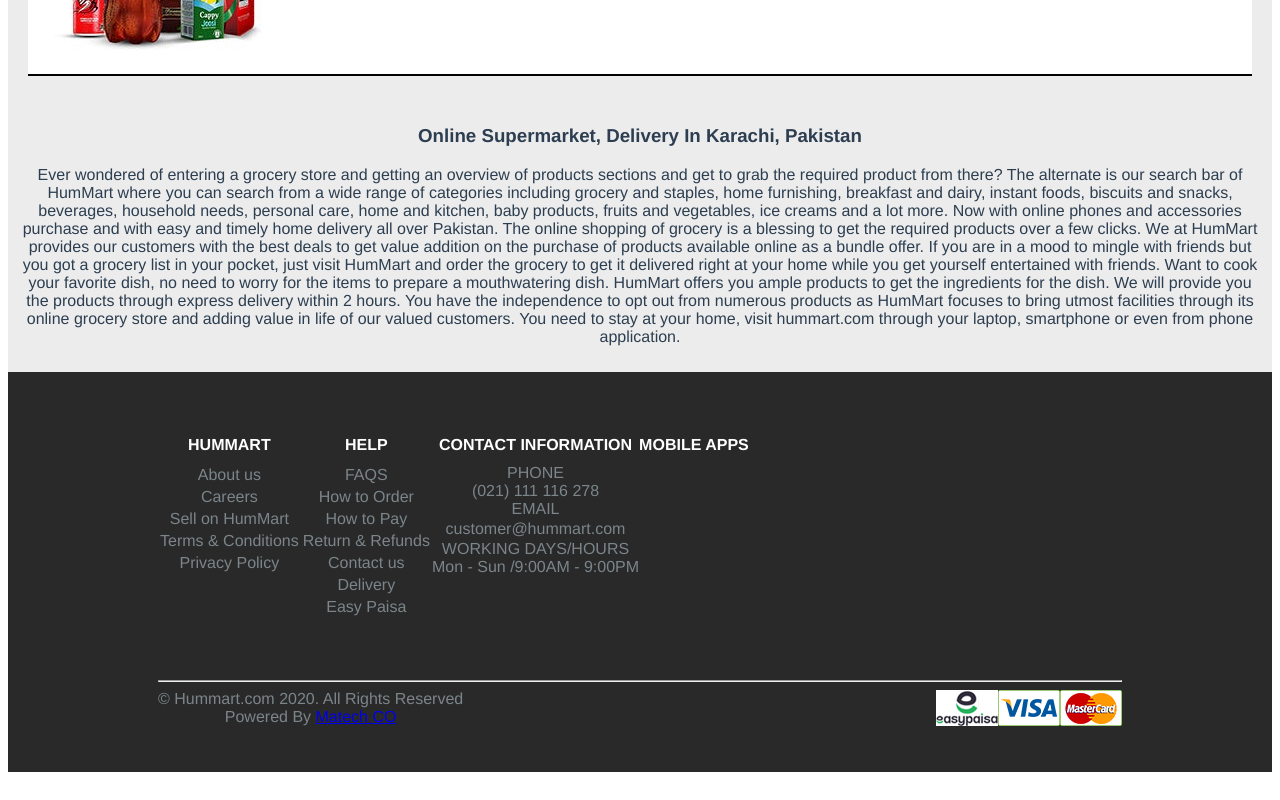
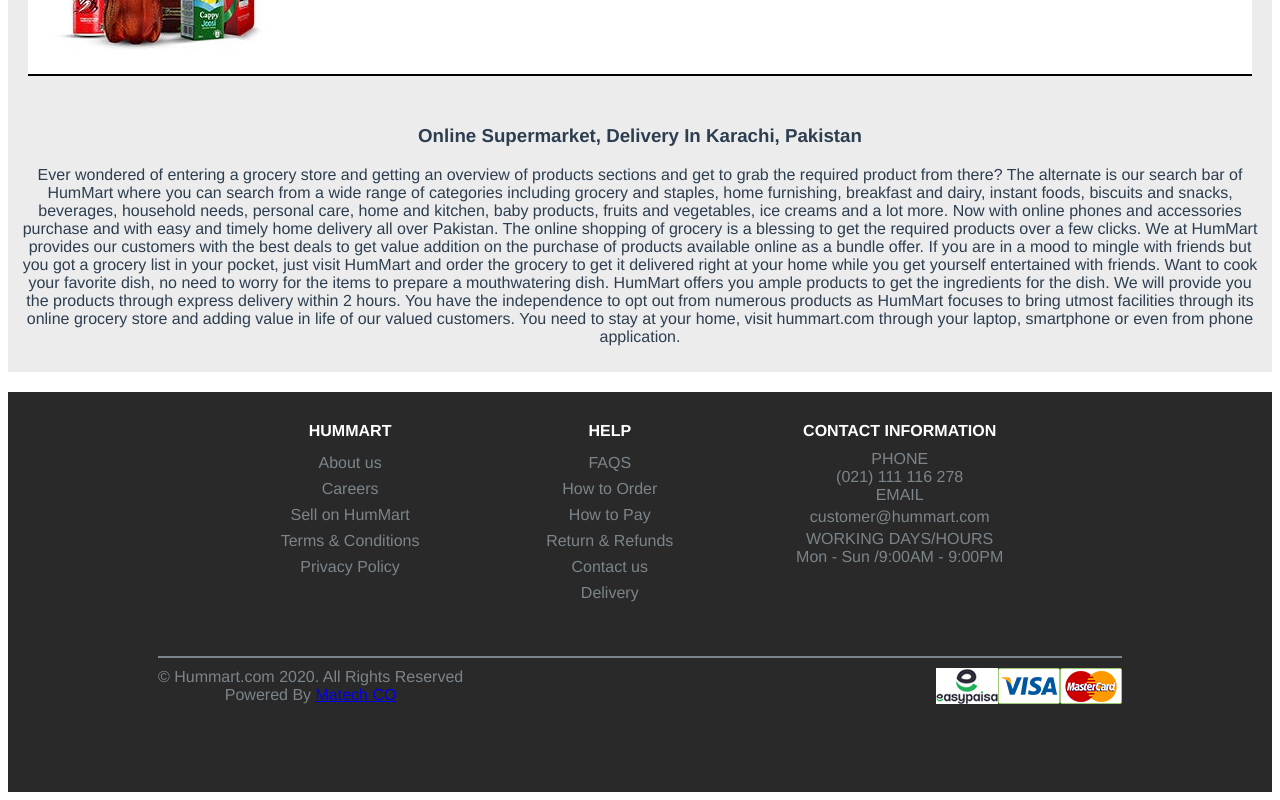
Before and after one commit to Sarfaraz4051/vue-hummart, a Vue app: page / in a window 1280 px wide. Shown: the part 1730-2530 px from the top of the page. Built offline with nearby package versions, Linux system fonts and the light colour scheme.

Commit message:
Fixed Footer Styling

```diff
--- a/src/components/Footer.vue
+++ b/src/components/Footer.vue
@@ -1,78 +1,54 @@
 <template>
   <footer class="footer">
     <div class="container">
-            <br> <br> <br>
       <div class="row">
-                <div class="col-3">
         <div class="block">
           <div class="block-title">
             <strong>HUMMART</strong>
           </div>
           <div class="block-content">
             <div class="link">
-
-                                <i class="fa fa-caret-right tick"></i>
               <a href="">About us</a>
             </div>
             <div class="link">
-                                <i class="fa fa-caret-right tick"></i>
               <a href="">Careers</a>
             </div>
             <div class="link">
-                                <i class="fa fa-caret-right tick"></i>
               <a href="">Sell on HumMart</a>
             </div>
             <div class="link">
-                                <i class="fa fa-caret-right tick"></i>
               <a href="">Terms & Conditions</a>
             </div>
             <div class="link">
-                                <i class="fa fa-caret-right tick"></i>
               <a href="">Privacy Policy</a>
             </div>
           </div>
         </div>
-
-                </div>
-                <div class="col-3">
         <div class="block">
           <div class="block-title">
             <strong>HELP</strong>
           </div>
           <div class="block-content">
-
             <div class="link">
-                                <i class="fa fa-caret-right tick"></i>
               <a href="">FAQS</a>
             </div>
             <div class="link">
-                                <i class="fa fa-caret-right tick"></i>
               <a href="">How to Order</a>
             </div>
             <div class="link">
-                                <i class="fa fa-caret-right tick"></i>
               <a href="">How to Pay</a>
             </div>
             <div class="link">
-                                <i class="fa fa-caret-right tick"></i>
               <a href="">Return & Refunds</a>
             </div>
             <div class="link">
-                                <i class="fa fa-caret-right tick"></i>
               <a href="">Contact us</a>
             </div>
             <div class="link">
-                                <i class="fa fa-caret-right tick"></i>
               <a href="">Delivery</a>
-                            </div>
-                            <div class="link">
-                                <i class="fa fa-caret-right tick"></i>
-                                <a href="">Easy Paisa</a>
             </div>
           </div>
         </div>
-                </div>
-                <div class="col-3">
         <div class="block">
           <div class="block-title">
             <strong>CONTACT INFORMATION</strong>
@@ -86,84 +62,67 @@
             </div>
             <div class="sub-title">WORKING DAYS/HOURS</div>
             Mon - Sun /9:00AM - 9:00PM
-                            <br> <br>
-                            <div>
-                                <a href="#" class="fa fa-facebook fa-footer"></a>
-                                <a href="#" class="fa fa-twitter fa-footer"></a>
-                                <a href="#" class="fa fa-google fa-footer"></a>
-                                <a href="#" class="fa fa-linkedin fa-footer"></a>
-                                <a href="#" class="fa fa-youtube fa-footer"></a>
-                                <a href="#" class="fa fa-instagram fa-footer"></a>
           </div>
         </div>
       </div>
+      <div class="last-footer">
+        <div>
+          © Hummart.com 2020. All Rights Reserved<br />
+          Powered By <a href="https://www.matechco.com/">Matech CO</a>
         </div>
-                <div class="col-3">
-                    <div class="block">
-                        <div class="block-title">
-                            <strong>MOBILE APPS</strong>
+        <div>
+          <img src="../assets/images/easy.png" alt="easypaisa" />
+          <img src="../assets/images/VISA.png" alt="VISA" />
+          <img src="../assets/images/mastercard.png" alt="Mastercard" />
         </div>
       </div>
     </div>
-            </div> <br> <br> <br>
-            <hr>
-            <div class="last-footer">
-                <div>
-                    © Hummart.com 2020. All Rights Reserved<br>
-                    Powered By <a href="https://www.matechco.com/">Matech CO</a>
-                </div>
-                <div>
-                    <img src="../assets/images/easy.png" alt="easypaisa">
-                    <img src="../assets/images/VISA.png" alt="VISA">
-                    <img src="../assets/images/mastercard.png" alt="Mastercard">
-                </div>
-            </div>
-
-        </div>
   </footer>
-
 </template>
 <script>
 export default {
-    name:'Footer'
-}
+  name: "Footer",
+};
 </script>
 <style>
-.container{
-    margin-left: 150px;
-    margin-right: 150px;
-    max-width:100%;
-    margin-bottom: 20px;
+.container {
+  padding-top: 20px;
+  margin: 20px 150px;
 }
-.footer{
-    max-width:100%;
-    height:400px;
-    color: #7B858A;
+.footer {
+  max-width: 100%;
+  min-height: 400px;
+  color: #7b858a;
   background-color: #292929;
 }
-.last-footer{
+.last-footer {
+  border-top: 2px solid #7b858a;
+  margin-top: 50px;
+  padding-top: 10px;
   display: flex;
   justify-content: space-between;
 }
-.row{
-  display:flex;
+.row {
+  display: flex;
+  justify-content: space-evenly;
 }
-
-.block-title{
-    color:white;
+.block-title {
+  color: white;
   padding: 10px 0 10px 0;
 }
-.block-content{
-  display:flex;
+.block-content {
+  display: flex;
   flex-direction: column;
-}.link{
-  padding:2px;
 }
-.link>a{
-  color:#7B858A;
+.link {
+  padding: 4px;
+}
+.link > a {
+  color: #7b858a;
   text-decoration: none;
 }
-.link>a:hover ,a:active{
+.link > a:hover,
+a:active {
   text-decoration: underline;
 }
 </style>
```
Lines whose indentation alone changed are shown as unchanged.
